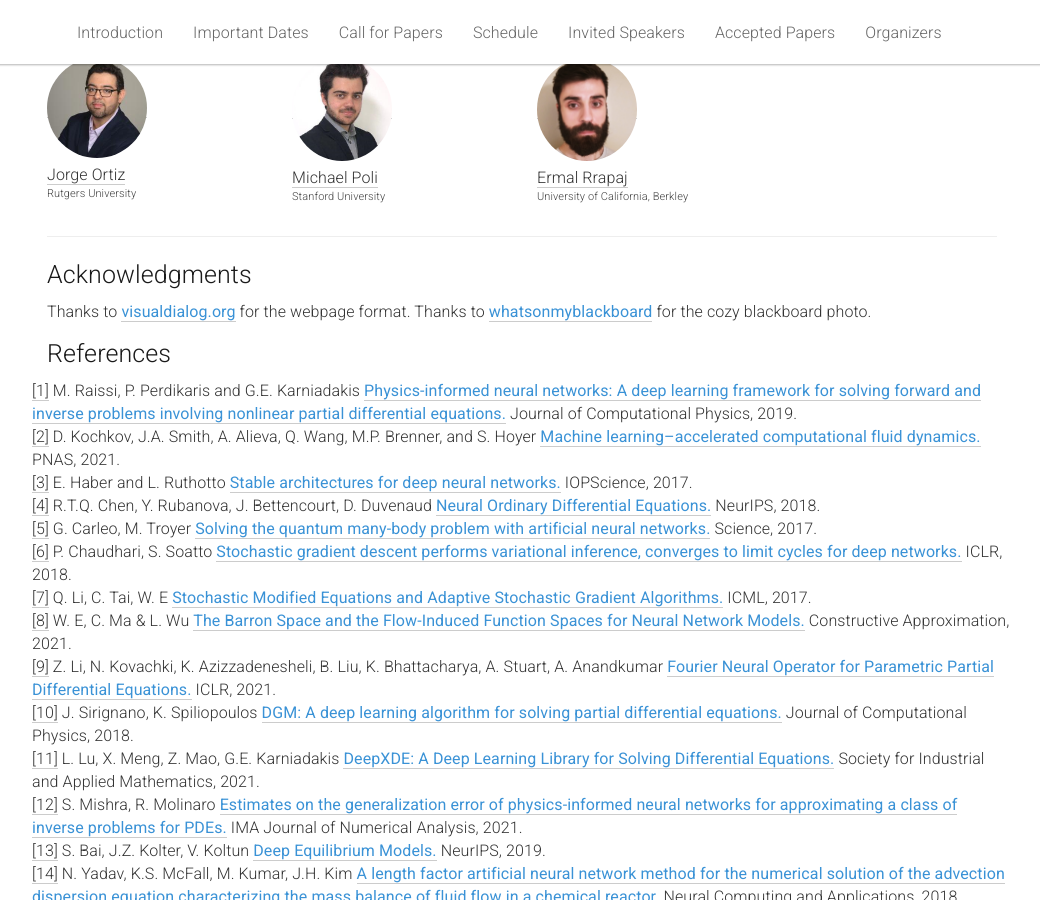
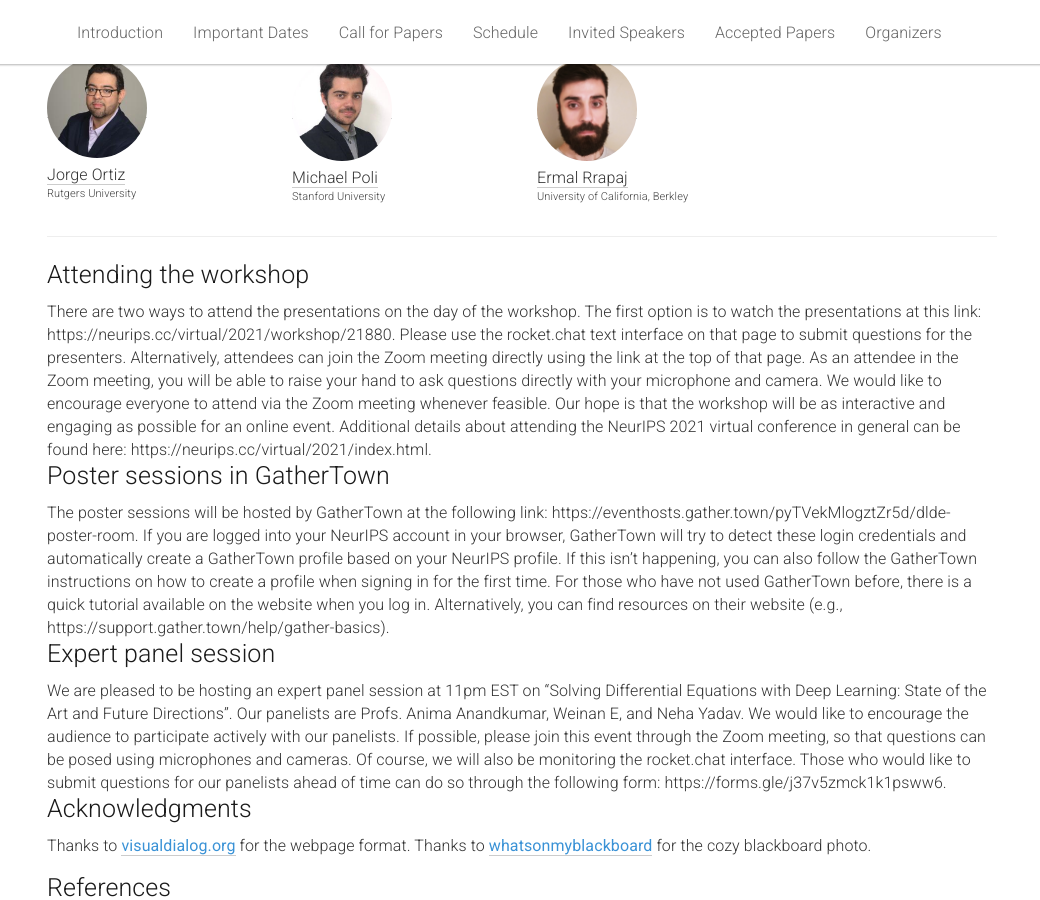
Before and after one commit to dl-de/dl-de.github.io, a Jekyll site: the page built from _pages/home.md, in a window 1280 px wide and 900 px high, scrolled down 3801 px. Shown: the whole window, without its empty margins (118-1158 px from the left). Built offline with Jekyll 4.4.1, drawn with Linux system fonts in a browser that asks for light colours.

Commit message:
minor changes

```diff
--- a/_pages/home.md
+++ b/_pages/home.md
@@ -409,6 +409,47 @@ The scope of the workshop spans topics at the intersection of DL and DEs, includ
 
 <div class="row">
   <div class="col-xs-12">
+    <h2>Attending the workshop</h2>
+  </div>
+</div>
+
+
+
+There are two ways to attend the presentations on the day of the workshop.
+The first option is to watch the presentations at this link: https://neurips.cc/virtual/2021/workshop/21880. Please use the rocket.chat text interface on that page to submit questions for the presenters.
+Alternatively, attendees can join the Zoom meeting directly using the link at the top of that page. As an attendee in the Zoom meeting, you will be able to raise your hand to ask questions directly with your microphone and camera.
+We would like to encourage everyone to attend via the Zoom meeting whenever feasible. Our hope is that the workshop will be as interactive and engaging as possible for an online event.
+Additional details about attending the NeurIPS 2021 virtual conference in general can be found here: https://neurips.cc/virtual/2021/index.html.
+
+
+<div class="row">
+  <div class="col-xs-12">
+    <h2>Poster sessions in GatherTown</h2>
+  </div>
+</div>
+
+
+The poster sessions will be hosted by GatherTown at the following link:
+https://eventhosts.gather.town/pyTVekMlogztZr5d/dlde-poster-room.
+If you are logged into your NeurIPS account in your browser, GatherTown will try to detect these login credentials and automatically create a GatherTown profile based on your NeurIPS profile. If this isn’t happening, you can also follow the GatherTown instructions on how to create a profile when signing in for the first time.
+For those who have not used GatherTown before, there is a quick tutorial available on the website when you log in. Alternatively, you can find resources on their website (e.g., https://support.gather.town/help/gather-basics).
+
+
+<div class="row">
+  <div class="col-xs-12">
+    <h2>Expert panel session</h2>
+  </div>
+</div>
+
+
+We are pleased to be hosting an expert panel session at 11pm EST on “Solving Differential Equations with Deep Learning: State of the Art and Future Directions”. Our panelists are Profs. Anima Anandkumar, Weinan E, and Neha Yadav.
+We would like to encourage the audience to participate actively with our panelists. If possible, please join this event through the Zoom meeting, so that questions can be posed using microphones and cameras. Of course, we will also be monitoring the rocket.chat interface.
+Those who would like to submit questions for our panelists ahead of time can do so through the following form: https://forms.gle/j37v5zmck1k1psww6.
+
+
+
+<div class="row">
+  <div class="col-xs-12">
     <h2>Acknowledgments</h2>
   </div>
 </div>
```
